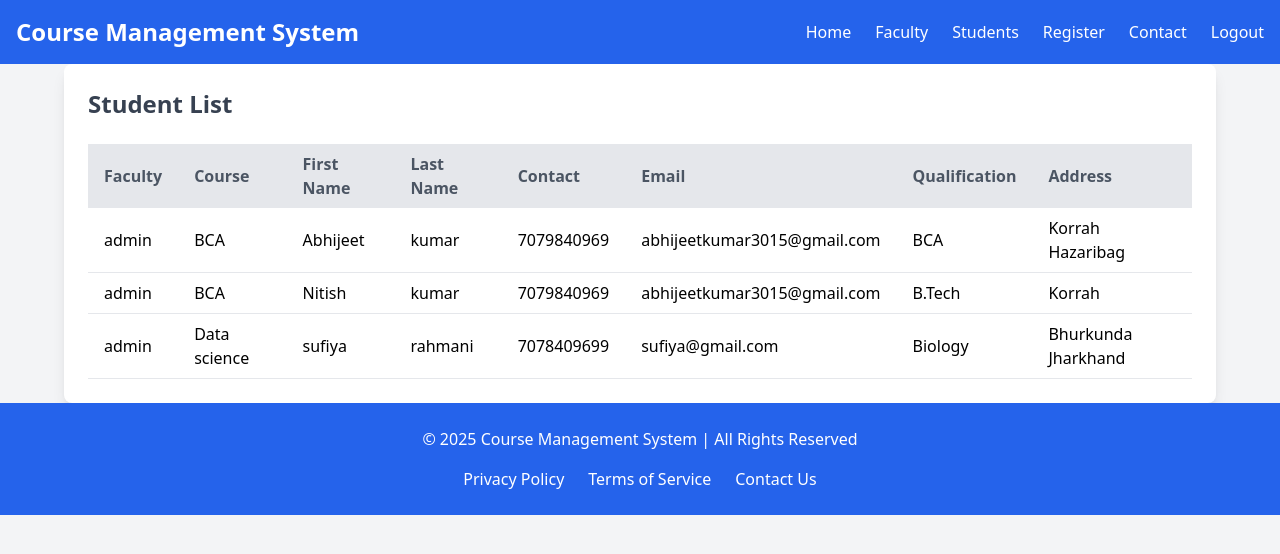
After one commit to Anshukrnayak/college_mangement_system, a Django app: page /student in a window 1280 px wide. The commit adds this page. Shown: the top 554 px of the page. Run offline with Django 5.2, Linux system fonts and the light colour scheme; a user stored in the database is signed in; data comes from the database, SQL or seed files in the repository; some libraries are stand-ins or nearby versions.

Commit message:
course application

```diff
--- a/account/forms.py
+++ b/account/forms.py
@@ -1,5 +1,6 @@
 from django.contrib.auth.forms import UserCreationForm
 from django.contrib.auth.models import  User
+
 
 class SignupForm(UserCreationForm):
     class Meta:
--- a/account/urls.py
+++ b/account/urls.py
@@ -10,6 +10,4 @@
     path('logout/',views.LogoutView.as_view(),name='logout'),
 
 
-
-
 ]
--- a/app/models.py
+++ b/app/models.py
@@ -36,7 +36,7 @@
 
 class StudentModel(BaseModel):
     user=models.ForeignKey(User,on_delete=models.CASCADE,related_name='student')
-    course=models.ManyToManyField(CourseModel)
+    course=models.ForeignKey(CourseModel, on_delete=models.CASCADE ,related_name='student')
     first_name=models.CharField(max_length=50)
     last_name=models.CharField(max_length=50)
     contact=models.IntegerField()
--- a/app/templates/base.html
+++ b/app/templates/base.html
@@ -19,8 +19,12 @@
                 <ul class="flex space-x-6">
                     {% if request.user.is_authenticated %}
                     <li><a href="{% url 'home' %}" class="hover:text-gray-200">Home</a></li>
-                    <li><a href="#courses" class="hover:text-gray-200">Courses</a></li>
-                    <li><a href="#about" class="hover:text-gray-200">About</a></li>
+
+                    {% if request.user.is_staff %}
+                    <li><a href="{% url 'profile'  %}" class="hover:text-gray-200">Faculty</a></li>
+                    <li><a href="{% url 'student' %}" class="hover:text-gray-200">Students</a></li>
+                    {% endif %}
+                    <li><a href="{% url 'student_registration'  %}" class="hover:text-gray-200">Register</a></li>
                     <li><a href="#contact" class="hover:text-gray-200">Contact</a></li>
                     <li><a href="{% url 'logout' %}" class="hover:text-gray-200">Logout</a></li>
                     {% else %}
--- a/app/templates/home/detail.html
+++ b/app/templates/home/detail.html
@@ -41,7 +41,7 @@
                             <span class="text-3xl font-bold text-gray-900"> Rs {{course.fees}} </span>
                             <span class="text-sm text-gray-500">One-time payment</span>
                         </div>
-                        <button class="w-full bg-blue-600 text-white py-3 rounded-lg hover:bg-blue-700 transition duration-300">Enroll Now</button>
+                        <a href="{% url 'student_registration'  %}" class="w-full bg-blue-600 text-white py-3 rounded-lg hover:bg-blue-700 px-16 mt-4 transition duration-300">Enroll Now</a>
                     </div>
 
                     <div class="mt-8 bg-white p-6 rounded-lg shadow-lg">
--- /dev/null
+++ b/app/templates/home/student.html
@@ -0,0 +1,53 @@
+{% extends 'base.html' %}
+{% block content %}
+
+ <!DOCTYPE html>
+<html lang="en">
+<head>
+    <meta charset="UTF-8">
+    <meta name="viewport" content="width=device-width, initial-scale=1.0">
+    <title>Student List</title>
+    <script src="https://cdn.tailwindcss.com"></script>
+</head>
+<body class="bg-gray-100 py-8">
+    <div class="max-w-6xl mx-auto bg-white p-6 rounded-lg shadow-lg">
+        <h2 class="text-2xl font-semibold text-gray-700 mb-6">Student List</h2>
+        <table class="min-w-full table-auto">
+            <thead class="bg-gray-200 text-gray-600">
+                <tr>
+                    <th class="px-4 py-2 text-left">Faculty</th>
+                    <th class="px-4 py-2 text-left">Course</th>
+                    <th class="px-4 py-2 text-left">First Name</th>
+                    <th class="px-4 py-2 text-left">Last Name</th>
+                    <th class="px-4 py-2 text-left">Contact</th>
+                    <th class="px-4 py-2 text-left">Email</th>
+                    <th class="px-4 py-2 text-left">Qualification</th>
+                    <th class="px-4 py-2 text-left">Address</th>
+                </tr>
+            </thead>
+            <tbody>
+                <!-- Example Student 1 -->
+                {% for student in student_list %}
+                <tr class="border-b hover:bg-gray-100">
+                    <td class="px-4 py-2"> {{student.user}} </td>
+                    <td class="px-4 py-2">{{ student.course }} </td>
+                    <td class="px-4 py-2"> {{student.first_name}} </td>
+                    <td class="px-4 py-2"> {{student.last_name}} </td>
+                    <td class="px-4 py-2"> {{student.contact}} </td>
+                    <td class="px-4 py-2"> {{student.email}} </td>
+                    <td class="px-4 py-2"> {{student.qualification}} </td>
+                    <td class="px-4 py-2"> {{student.address}} </td>
+
+                </tr>
+
+                {% endfor %}
+
+
+            </tbody>
+        </table>
+    </div>
+</body>
+</html>
+
+
+{% endblock %}
--- a/app/urls.py
+++ b/app/urls.py
@@ -2,8 +2,13 @@
 from . import views
 
 urlpatterns=[
+
     path('',views.CourseListView.as_view(),name='home'),
     path('detail/<int:pk>',views.CourseDetailView.as_view(),name='course_detail'),
+    path('student-registration/', views.RegisterStudentView.as_view(), name='student_registration'),
+    path('profile',views.ProfileView.as_view(),name='profile'),
+    path('student',views.StudentView.as_view(),name='student'),
+
 
 
 ]
--- a/app/views.py
+++ b/app/views.py
@@ -1,16 +1,49 @@
-from django.shortcuts import render
+from django.shortcuts import render,redirect,get_object_or_404
 from django.views import generic,View
 from django.contrib.auth.models import User
-from .models import CourseModel
+from .models import CourseModel,FacultyModel,StudentModel
+from .forms import StudentRegistrationForm
+from django.contrib.auth.mixins import  LoginRequiredMixin
 
 # Course
-class CourseListView(generic.ListView):
+class CourseListView(LoginRequiredMixin,generic.ListView):
     template_name = 'home/index.html'
     model = CourseModel
     context_object_name = 'course_list'
 
 
-class CourseDetailView(generic.DetailView):
+class CourseDetailView(LoginRequiredMixin,generic.DetailView):
     template_name = 'home/detail.html'
     model=CourseModel
     context_object_name = 'course'
+
+
+# Here student can register to the course
+class RegisterStudentView(LoginRequiredMixin,View):
+    def get(self,request):
+        form=StudentRegistrationForm
+        return render(request,'home/registration.html',{'form':form})
+
+    def post(self,request):
+        form=StudentRegistrationForm(data=request.POST)
+        if form.is_valid():
+            student=form.save(commit=False)
+            student.user=self.request.user
+            student.save()
+
+            return redirect('home')
+
+        return render(request,'home/registration.html',{'form':form})
+
+# User can see his/her profile  :
+class ProfileView(LoginRequiredMixin,View):
+    def get(self,request):
+            profile=get_object_or_404(FacultyModel,user=request.user)
+            print(profile)
+            return render(request,'home/profile.html',{'profile':profile})
+
+# List of Students who are enrolled in course.
+class StudentView(LoginRequiredMixin,generic.ListView):
+    template_name = 'home/student.html'
+    model = StudentModel
+    context_object_name = 'student_list'
--- a/core/settings.py
+++ b/core/settings.py
@@ -33,8 +33,9 @@
     'django.contrib.sessions',
     'django.contrib.messages',
     'django.contrib.staticfiles',
+    'account',
     'app',
-    'account',
+
 
 ]
 
```
Also changed, not shown: account/views.py (+5 -4 lines), app/forms.py (added, +15 -0 lines), app/templates/home/profile.html (added, +43 -0 lines), app/templates/home/registration.html (added, +23 -0 lines), app/migrations/0003_alter_studentmodel_course.py (added), app/migrations/0004_remove_studentmodel_course_studentmodel_course.py (added), db.sqlite3.
